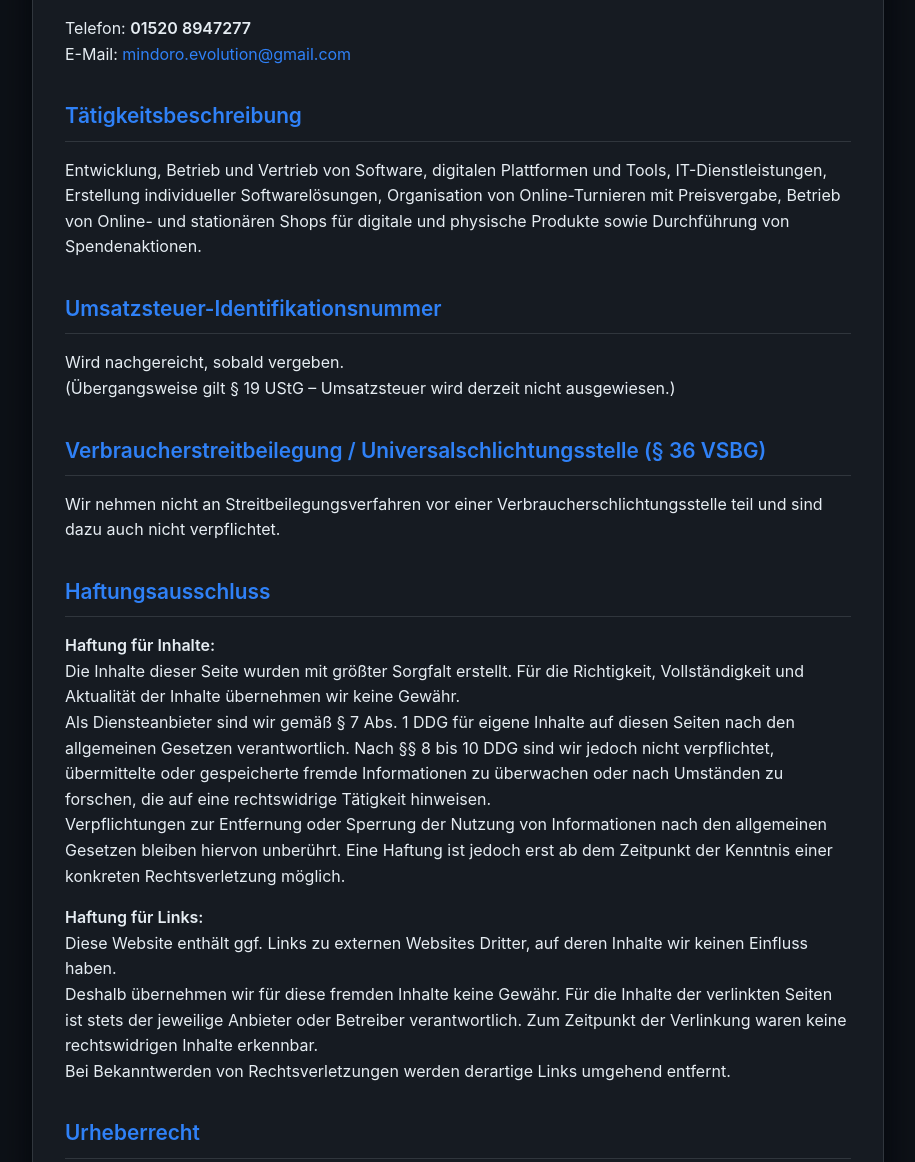
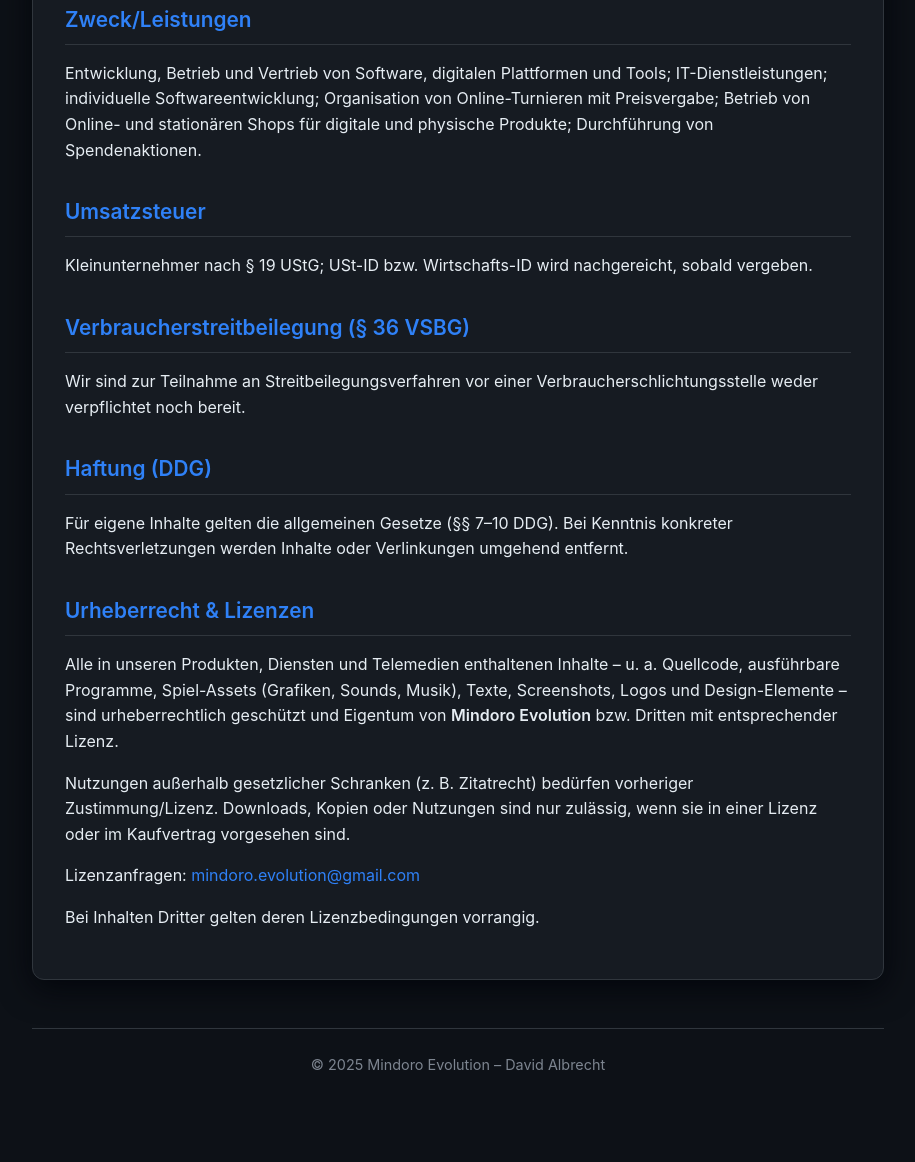
Before and after one commit to mindoroevo/mindoro_imp, a plain HTML site: page impressum.html in a window 1280 px wide. Shown: the part 467-1629 px from the top of the page, without its empty margins (182-1097 px from the left). After the commit the page ends 1583 px from the top, so only its background shows below. Drawn offline with Linux system fonts and the light colour scheme.

Commit message:
Impressum überarbeitet: kompakte Struktur, bessere Formatierung und korrekte Überschriften

```diff
--- a/impressum.html
+++ b/impressum.html
@@ -11,17 +11,14 @@
   <div class="wrap">
     <header>
       <h1>Impressum</h1>
-      <p class="muted">Angaben gemäß § 5 DDG</p>
     </header>
 
     <main class="card">
       <section>
-        <h2>Anbieterinformationen</h2>
+        <h2>Anbieterkennzeichnung</h2>
         <p><strong>Mindoro Evolution – Einzelunternehmen</strong><br>
         Inhaber: <strong>David Albrecht</strong><br>
-        Jüchener Weg 49<br>
-        40547 Düsseldorf<br>
-        Deutschland</p>
+        Jüchener Weg 49, 40547 Düsseldorf, Deutschland</p>
 
         <h2>Kontakt</h2>
         <p>Telefon: <strong>01520 8947277</strong><br>
@@ -29,48 +26,34 @@
       </section>
 
       <section>
-        <h2>Tätigkeitsbeschreibung</h2>
-        <p>
-        Entwicklung, Betrieb und Vertrieb von Software, digitalen Plattformen und Tools,
-        IT-Dienstleistungen, Erstellung individueller Softwarelösungen,
-        Organisation von Online-Turnieren mit Preisvergabe,
-        Betrieb von Online- und stationären Shops für digitale und physische Produkte
-        sowie Durchführung von Spendenaktionen.
-        </p>
+        <h2>Zweck/Leistungen</h2>
+        <p>Entwicklung, Betrieb und Vertrieb von Software, digitalen Plattformen und Tools; IT-Dienstleistungen; individuelle Softwareentwicklung; Organisation von Online-Turnieren mit Preisvergabe; Betrieb von Online- und stationären Shops für digitale und physische Produkte; Durchführung von Spendenaktionen.</p>
       </section>
 
       <section>
-        <h2>Umsatzsteuer-Identifikationsnummer</h2>
-        <p>Wird nachgereicht, sobald vergeben.<br>
-        (Übergangsweise gilt § 19 UStG – Umsatzsteuer wird derzeit nicht ausgewiesen.)</p>
+        <h2>Umsatzsteuer</h2>
+        <p>Kleinunternehmer nach § 19 UStG; USt-ID bzw. Wirtschafts-ID wird nachgereicht, sobald vergeben.</p>
       </section>
 
       <section>
-        <h2>Verbraucherstreitbeilegung / Universalschlichtungsstelle (§ 36 VSBG)</h2>
-        <p>Wir nehmen nicht an Streitbeilegungsverfahren vor einer Verbraucherschlichtungsstelle teil und sind dazu auch nicht verpflichtet.</p>
+        <h2>Verbraucherstreitbeilegung (§ 36 VSBG)</h2>
+        <p>Wir sind zur Teilnahme an Streitbeilegungsverfahren vor einer Verbraucherschlichtungsstelle weder verpflichtet noch bereit.</p>
       </section>
 
       <section>
-        <h2>Haftungsausschluss</h2>
-        <p><strong>Haftung für Inhalte:</strong><br>
-        Die Inhalte dieser Seite wurden mit größter Sorgfalt erstellt. Für die Richtigkeit, Vollständigkeit und Aktualität der Inhalte übernehmen wir keine Gewähr.<br>
-        Als Diensteanbieter sind wir gemäß § 7 Abs. 1 DDG für eigene Inhalte auf diesen Seiten nach den allgemeinen Gesetzen verantwortlich. Nach §§ 8 bis 10 DDG sind wir jedoch nicht verpflichtet, übermittelte oder gespeicherte fremde Informationen zu überwachen oder nach Umständen zu forschen, die auf eine rechtswidrige Tätigkeit hinweisen.<br>
-        Verpflichtungen zur Entfernung oder Sperrung der Nutzung von Informationen nach den allgemeinen Gesetzen bleiben hiervon unberührt. Eine Haftung ist jedoch erst ab dem Zeitpunkt der Kenntnis einer konkreten Rechtsverletzung möglich.</p>
-
-        <p><strong>Haftung für Links:</strong><br>
-        Diese Website enthält ggf. Links zu externen Websites Dritter, auf deren Inhalte wir keinen Einfluss haben.<br>
-        Deshalb übernehmen wir für diese fremden Inhalte keine Gewähr. Für die Inhalte der verlinkten Seiten ist stets der jeweilige Anbieter oder Betreiber verantwortlich. Zum Zeitpunkt der Verlinkung waren keine rechtswidrigen Inhalte erkennbar.<br>
-        Bei Bekanntwerden von Rechtsverletzungen werden derartige Links umgehend entfernt.</p>
+        <h2>Haftung (DDG)</h2>
+        <p>Für eigene Inhalte gelten die allgemeinen Gesetze (§§ 7–10 DDG). Bei Kenntnis konkreter Rechtsverletzungen werden Inhalte oder Verlinkungen umgehend entfernt.</p>
       </section>
 
       <section>
-        <h2>Urheberrecht</h2>
-        <p>Alle auf dieser Website veröffentlichten Inhalte – insbesondere Quellcode, ausführbare Programme, Spiel-Assets (Grafiken, Sounds, Musik), Texte, Screenshots, Logos und Design-Elemente – sind urheberrechtlich geschützt und Eigentum von <strong>Mindoro Evolution</strong> bzw. Dritten, deren Nutzungsrechte vorliegen.<br>
-        Jede Vervielfältigung, Verbreitung, öffentliche Zugänglichmachung, Bearbeitung oder sonstige Nutzung, auch auszugsweise, bedarf der vorherigen schriftlichen Zustimmung des Rechteinhabers.</p>
+        <h2>Urheberrecht & Lizenzen</h2>
+        <p>Alle in unseren Produkten, Diensten und Telemedien enthaltenen Inhalte – u. a. Quellcode, ausführbare Programme, Spiel-Assets (Grafiken, Sounds, Musik), Texte, Screenshots, Logos und Design-Elemente – sind urheberrechtlich geschützt und Eigentum von <strong>Mindoro Evolution</strong> bzw. Dritten mit entsprechender Lizenz.</p>
 
-        <p>Downloads, Kopien oder Nutzungen sind nur zulässig, wenn sie ausdrücklich in einer hierfür erteilten Lizenz oder im jeweiligen Kaufvertrag vorgesehen und vollständig bezahlt sind.<br>
-        Eine kommerzielle Nutzung, Weitergabe, Modifikation oder Bereitstellung von Inhalten dieser Seite durch Dritte ist ohne ausdrückliche Lizenz untersagt.<br>
-        Lizenzanfragen bitte an: <a href="mailto:mindoro.evolution@gmail.com">mindoro.evolution@gmail.com</a></p>
+        <p>Nutzungen außerhalb gesetzlicher Schranken (z. B. Zitatrecht) bedürfen vorheriger Zustimmung/Lizenz. Downloads, Kopien oder Nutzungen sind nur zulässig, wenn sie in einer Lizenz oder im Kaufvertrag vorgesehen sind.</p>
+
+        <p>Lizenzanfragen: <a href="mailto:mindoro.evolution@gmail.com">mindoro.evolution@gmail.com</a></p>
+
+        <p>Bei Inhalten Dritter gelten deren Lizenzbedingungen vorrangig.</p>
       </section>
     </main>
 
@@ -78,9 +61,5 @@
       © 2025 Mindoro Evolution – David Albrecht
     </footer>
   </div>
-
-  <script>
-    document.getElementById('y').textContent = new Date().getFullYear();
-  </script>
 </body>
 </html>
```
